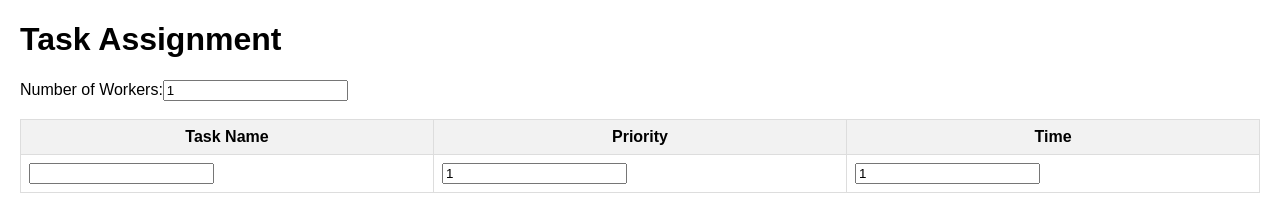
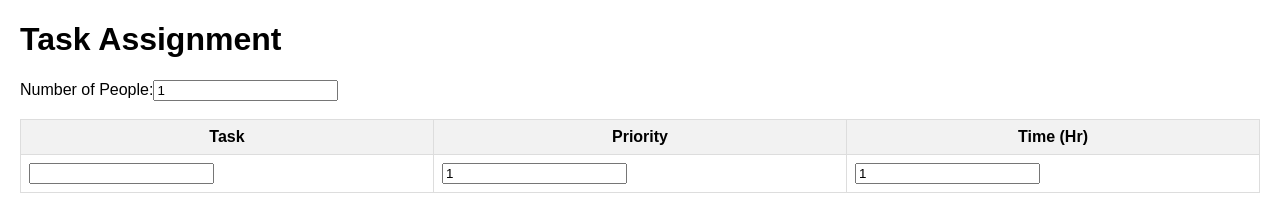
Before and after one commit to faeezmuhammed/TaskAllocator, a React (Create React App) app: page / in a window 1280 px wide. Shown: the top 204 px of the page. Built offline with nearby package versions, Linux system fonts and the light colour scheme.

Commit message:
Changed title

```diff
--- a/src/App.js
+++ b/src/App.js
@@ -42,7 +42,7 @@ const App = () => {
     <div className="App">
       <h1>Task Assignment</h1>
       <div>
-        <label htmlFor="num-workers">Number of Workers:</label>
+        <label htmlFor="num-workers">Number of People:</label>
         <input
           type="number"
           id="num-workers"
@@ -56,9 +56,9 @@ const App = () => {
       <table>
         <thead>
           <tr>
-            <th>Task Name</th>
+            <th>Task</th>
             <th>Priority</th>
-            <th>Time</th>
+            <th>Time (Hr)</th>
           </tr>
         </thead>
         <tbody>
```
